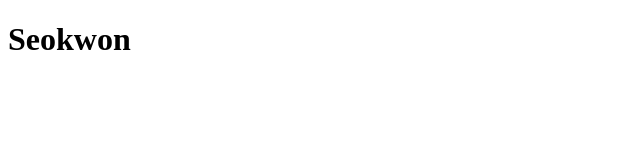
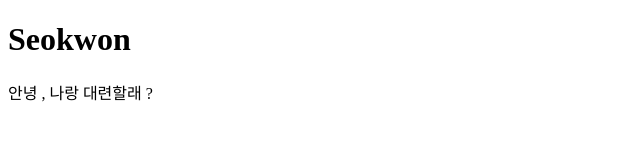
Before and after one commit to seokwon2/tseokwon, a plain HTML site: page index.html in a window 1280 px wide. Shown: the whole page, without its empty margins (0-640 px from the left). Drawn offline with Linux system fonts and the light colour scheme.

Commit message:
기능목록추가

```diff
--- a/index.html
+++ b/index.html
@@ -8,5 +8,6 @@
 </head>
 <body>
     <h1>Seokwon</h1>
+    <div>안녕 , 나랑 대련할래 ?</div>
 </body>
 </html>
```
Also changed, not shown: 1 other file.
